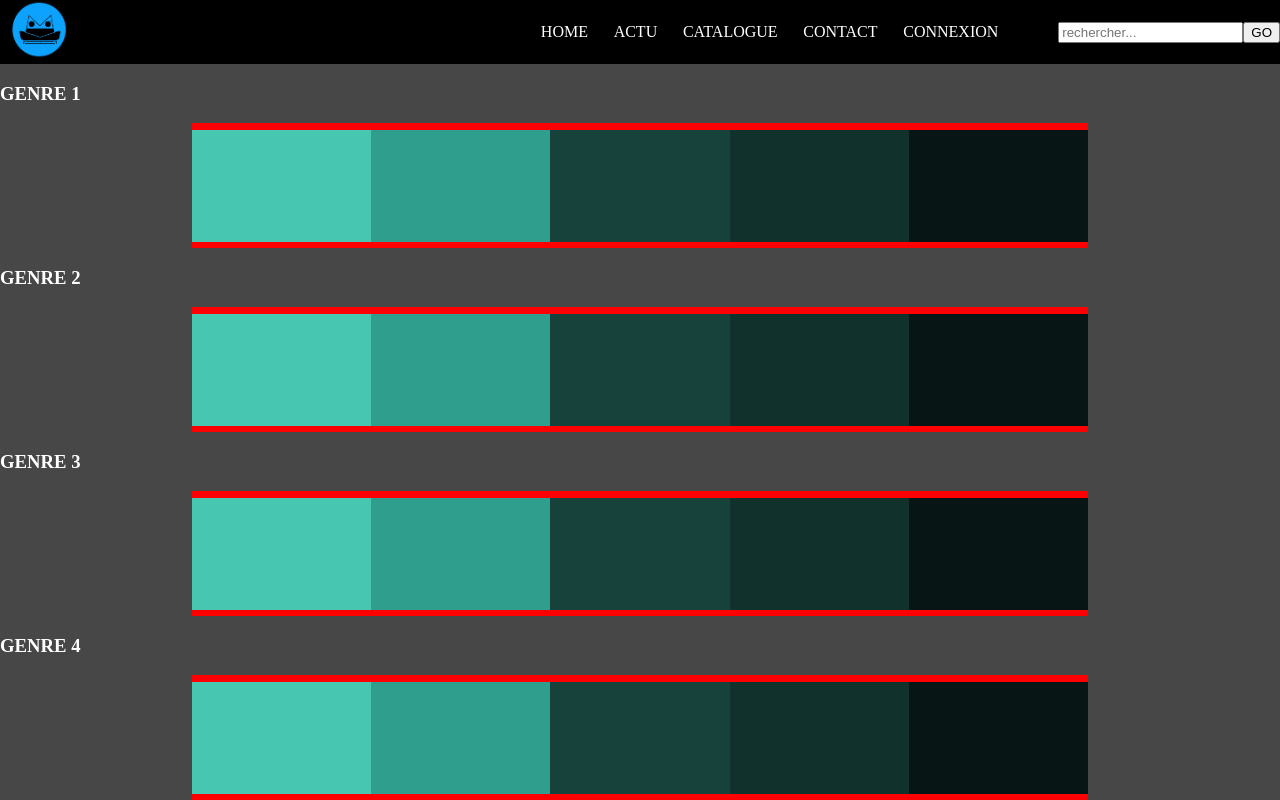
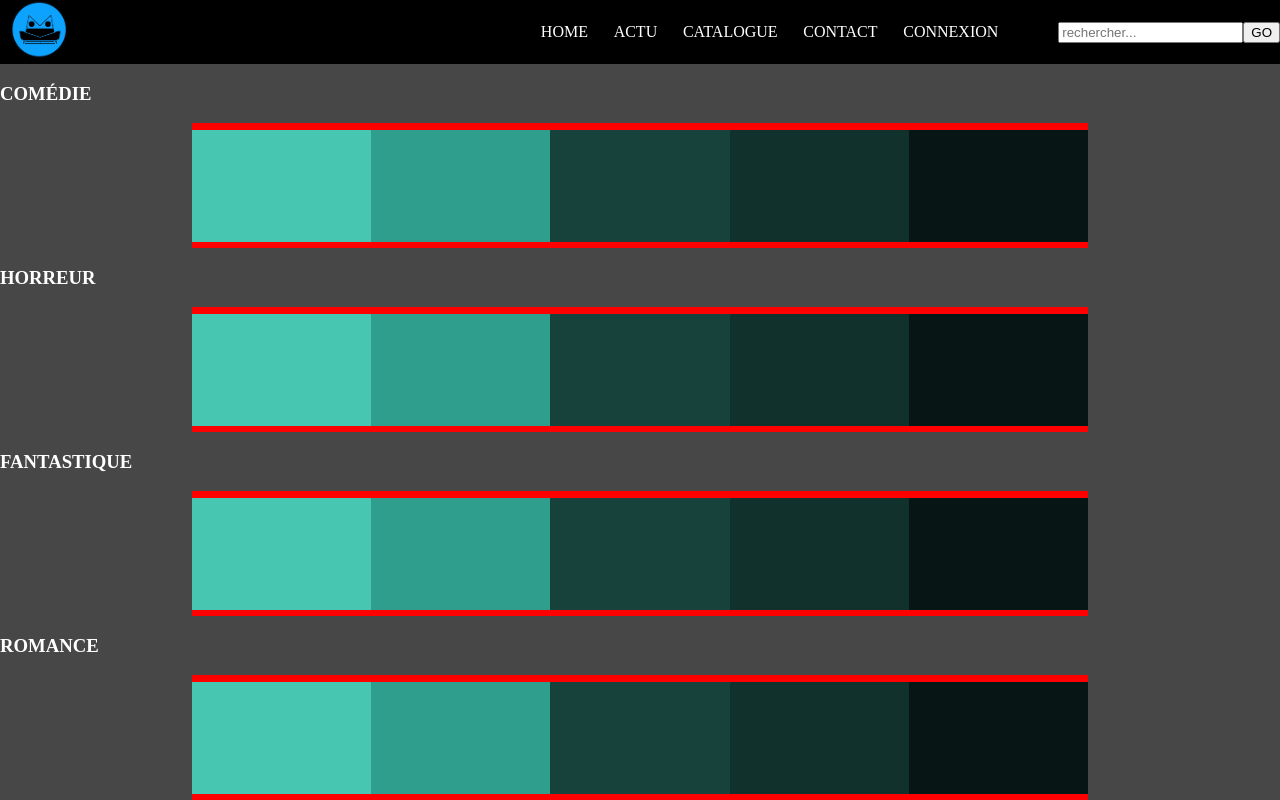
Before and after one commit to sob-user/site-vod, a plain HTML site: page listingPage.html in a window 1280 px wide. Drawn offline with nearby package versions, Linux system fonts and the light colour scheme; a web font is replaced by a local one.

Commit message:
update category titles

```diff
--- a/listingPage.html
+++ b/listingPage.html
@@ -52,7 +52,7 @@
 <section class="listing">
 
 <article class="slideMiniature">
-        <h1>GENRE 1</h1>
+        <h1>COMÉDIE</h1>
 
     <ul class="movieList">
         <li class="movieMiniature"></li>
@@ -65,7 +65,7 @@
 
 
 <article class="slideMiniature">
-        <h1>GENRE 2</h1>
+        <h1>HORREUR</h1>
     <ul class="movieList">
         <li class="movieMiniature"></li>
         <li class="movieMiniature"></li>
@@ -78,7 +78,7 @@
 
 
 <article class="slideMiniature">
-    <h1>GENRE 3</h1>
+    <h1>FANTASTIQUE</h1>
     <ul class="movieList">
         <li class="movieMiniature"></li>
         <li class="movieMiniature"></li>
@@ -90,7 +90,7 @@
 
 
 <article class="slideMiniature">
-        <h1>GENRE 4</h1>
+        <h1>ROMANCE</h1>
     <ul class="movieList">
         <li class="movieMiniature"></li>
         <li class="movieMiniature"></li>
```
